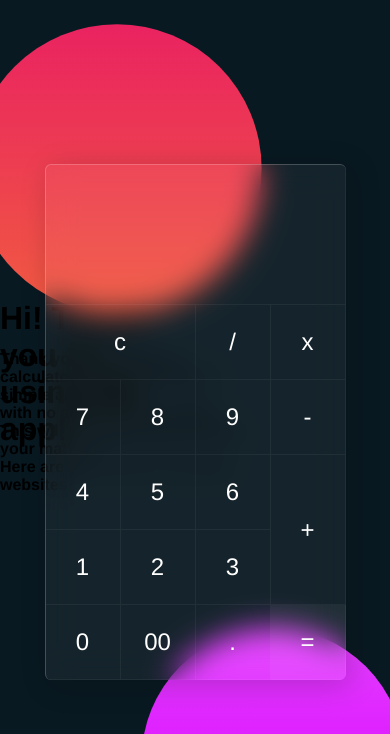
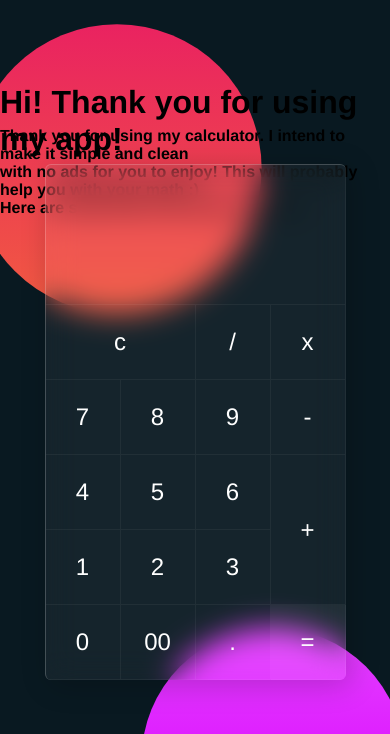
Before and after one commit to VincentThomas06/fancy-calculator, a PHP site: page /home.html in a window 390 px wide. Shown: the top 734 px of the page. Run offline with PHP 8.4, Linux system fonts and the light colour scheme.

Commit message:
fix for phones

```diff
--- a/home.html
+++ b/home.html
@@ -23,10 +23,6 @@
     <b>Thank you for using my calculator. I intend to make it simple and clean<br>
     with no ads for you to enjoy! This will probably help you with your math :)<br>
     Here are some link to my other websites:<b>
-            <ul>
-                <li><a href = "https://youtu.be/s7iuavaLnx8" target = "_blank">Main website</a></li>
-                <li><a href = "https://youtu.be/J0qULWEdRv8" target = "_blank">Some random shit...</a></li>
-            </ul>
               </p>
 
     <div class="container">
--- a/style.css
+++ b/style.css
@@ -112,18 +112,14 @@ body::after
 
 h1 {
     position: absolute;
-    right: 206px;
-    top: 300px;
+    center: content;
+
+    top: 10%;
 }
 
 p {
     position: absolute;
-    right: 136px;
-    top: 350px;
+    center: center;
+    top: 15%;
     color:rgb(0, 0, 0, 1);
 }
-ul {
-    position: absolute;
-    right: 500px;
-    top: 420px;
-}
```
